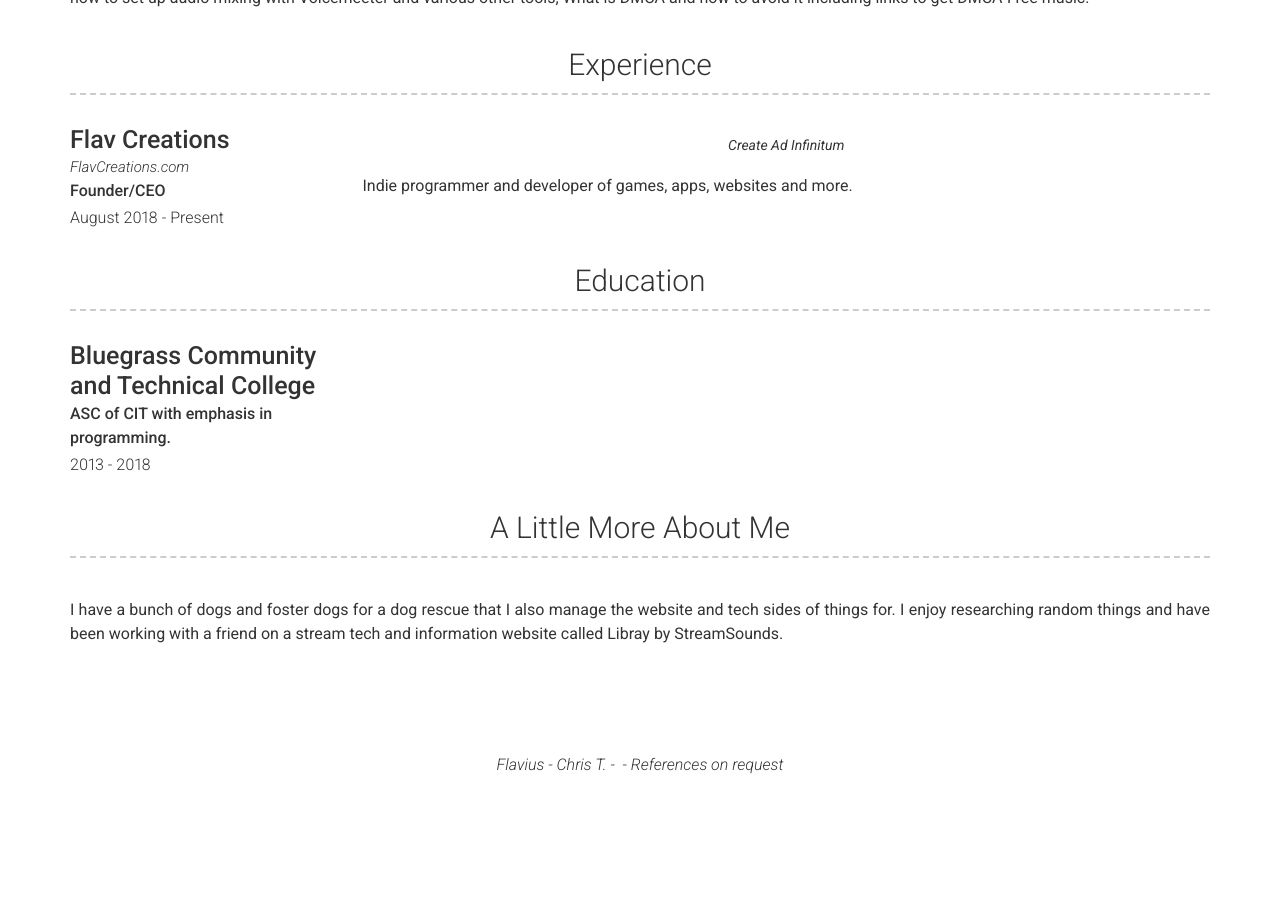
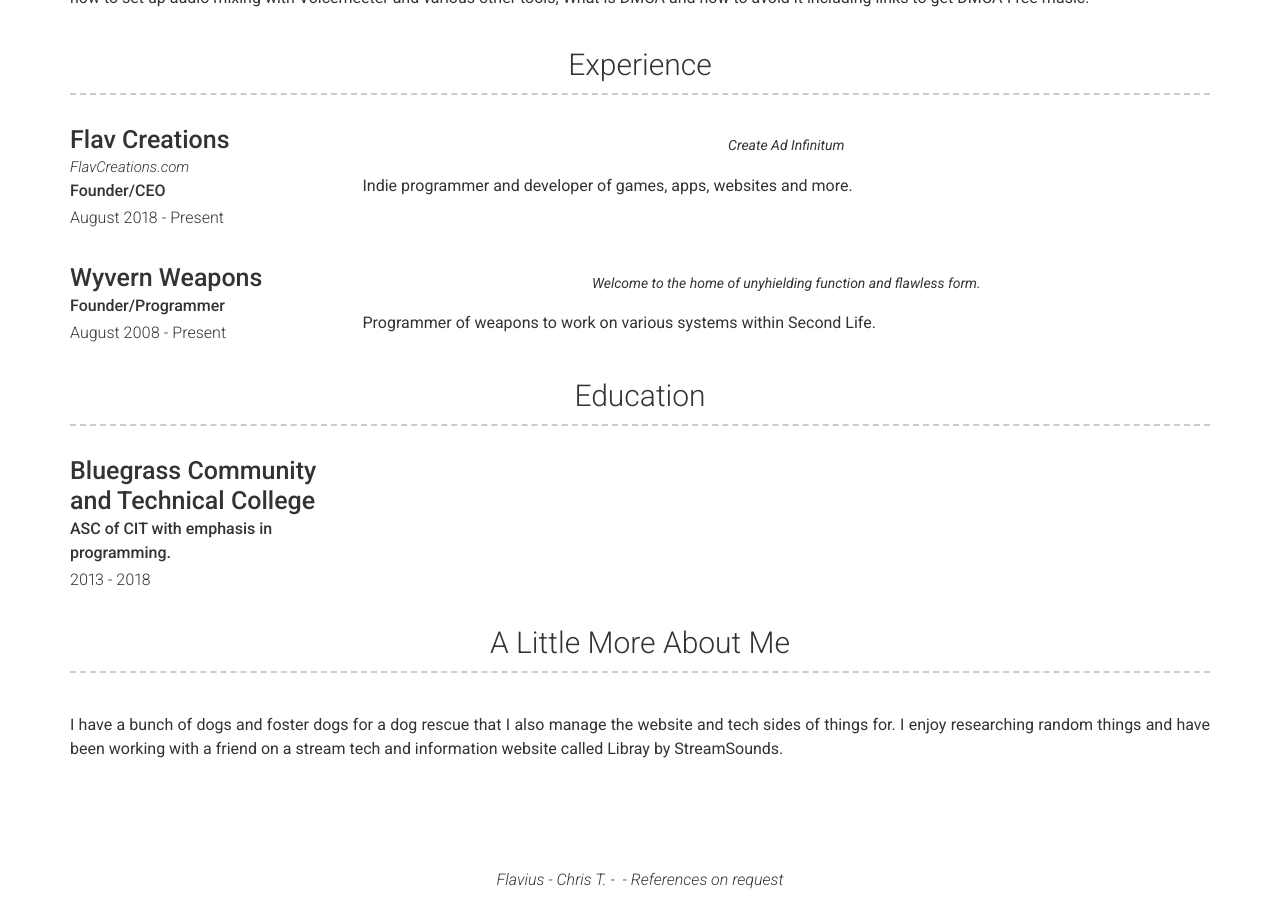
Before and after one commit to FlavCreations/resume.flavcreations.com, a Jekyll site: the page built from index.md, in a window 1280 px wide and 900 px high, scrolled down 747 px. Built offline with Jekyll 4.4.1, drawn with Linux system fonts in a browser that asks for light colours; nearby versions of some CDN libraries; before the commit the page ends 1532 px from its top, so only the background shows below that.

Commit message:
Update experience.yml

```diff
--- a/_data/experience.yml
+++ b/_data/experience.yml
@@ -8,3 +8,12 @@
    Create Ad Infinitum
   description: | # this will include new lines to allow paragraphs
     Indie programmer and developer of games, apps, websites and more.
+
+- layout: left
+  company: Wyvern Weapons
+  job_title: Founder/Programmer
+  dates: August 2008 - Present
+  quote: >
+   Welcome to the home of unyhielding function and flawless form.
+  description: | # this will include new lines to allow paragraphs
+    Programmer of weapons to work on various systems within Second Life.
```
